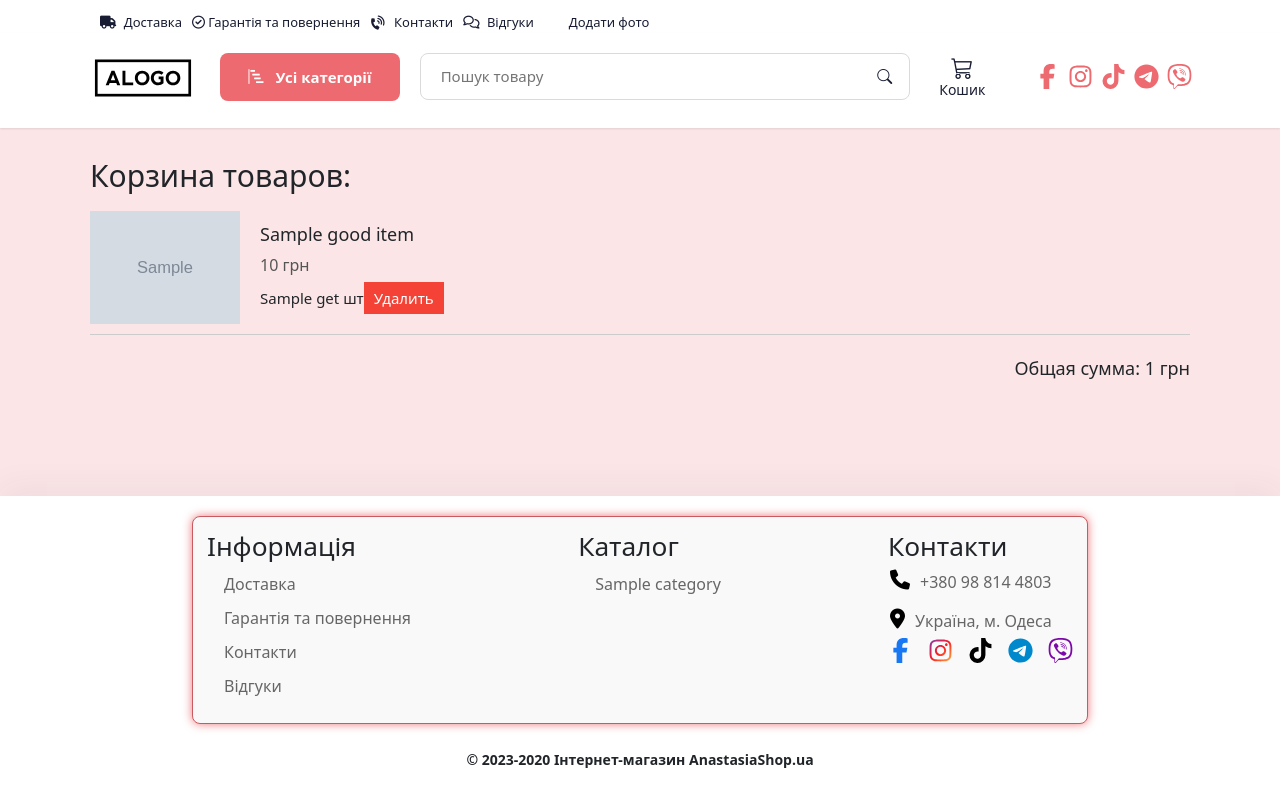
After one commit to GavdzinskyiVeacheslav/Shop, a Python web app: template public/templates/public/shop_cart.html in a window 1280 px wide. The commit adds this page. Run offline with Jinja, Linux system fonts and the light colour scheme; the template is opened without the code that fills it: most values are stand-ins (such as "Sample title", 1, 10 or a date in 2020); grey boxes marked "Sample" are stand-in pictures.

Commit message:
Кнопка купить версия #1, Страница корзины начало

```diff
--- a/public/templates/public/good_page.html
+++ b/public/templates/public/good_page.html
@@ -109,7 +109,7 @@
                             </span>
                 {% endif %}
             </p>
-            <button class="button_buy" onclick="location.reload();">
+            <button class="button_buy" onclick="addToCart({{ good_item.id }});">
                 <i class="bi bi-cart3"></i>Купити
             </button>
         </div>
--- a/public/templates/public/goods.html
+++ b/public/templates/public/goods.html
@@ -22,8 +22,7 @@
             <h3>Товары не найдены</h3>
             {% endif %}
             {% for good in goods_list %}
-            <div class="product" id="product_{{ good.id }}" onclick="location.href='good_page/{{ good.id }}'"
-                 onmouseenter="start_hover({{ good.id }});" onmouseleave="end_hover({{ good.id }});">
+            <div class="product" id="product_{{ good.id }}" onclick="location.href='good_page/{{ good.id }}'">
                 <img src="{% if good.photos %}/static/{{ good.photos[-1].picture }}{% else %}/static/images/default-image.jpg{% endif %}"
                      alt="Нет картинки">
                 <h2>{{ good.name }}</h2>
@@ -46,7 +45,7 @@
                             </span>
                     {% endif %}
                 </p>
-                <button class="btn_buy" onclick="event.stopPropagation(); location.reload();">
+                <button class="btn_buy" onclick="event.stopPropagation(); addToCart({{ good.id }});">
                     <i class="bi bi-cart3"></i>Купити</button>
             </div>
             {% endfor %}
--- a/public/templates/public/include/header.html
+++ b/public/templates/public/include/header.html
@@ -23,7 +23,7 @@
             <div class="column col-auto">
                 <h1>
                     <a href="/goods" style="display:block;">
-                        <img src="/static/images/logos/logo1.svg" alt="#" width="126" height="100">
+                        <img src="/static/images/logos/logo1.svg" alt="Нет логотипа" width="126" height="100">
                     </a>
                 </h1>
             </div>
@@ -80,8 +80,9 @@
                                 </li>
                                 <li class="list-inline-item item_favorite"><a href="/shop_cart" aria-label="Кошик">
                                     <div>
-                                        <div class="user_panel_icon"><i class="bi bi-cart3"></i></div>
+                                        <div id="cart" class="user_panel_icon"><i class="bi bi-cart3"></i></div>
                                         <div class="user_panel_text">Кошик</div>
+                                        <div id="bage"><span style="display: none;">0</span></div>
                                     </div>
                                 </a>
                                 </li>
@@ -291,9 +292,10 @@
         </a>
     </div>
     <div class="bottom_item_add_mobile">
-        <a href="/create_ad">
+        <a href="/shop_cart">
             <div class="mobile_menu_bottom_item_icon"><i class="bi bi-cart3"></i></div>
             <div class="mobile_menu_bottom_item_text">Кошик</div>
+            <div id="bage_mobile"><span style="display: none;">0</span></div>
         </a>
     </div>
 </div>
--- a/public/templates/public/layout.html
+++ b/public/templates/public/layout.html
@@ -34,7 +34,7 @@
   <script src="/static/js/bootstrap.bundle.min.js" defer></script>
   <script src="/static/js/jquery.cookie.min.js" defer></script>
   <script src="/static/js/main.js" defer></script>
-
+  <script src="https://cdnjs.cloudflare.com/ajax/libs/js-cookie/3.0.1/js.cookie.min.js"></script>
 
 
   <!-- В этот блок подключаем с той стороны например другого HTML: скрипты, стили, шрифты, и так далее -->
--- /dev/null
+++ b/public/templates/public/shop_cart.html
@@ -0,0 +1,25 @@
+{% extends '/public/layout.html' %}
+
+{% block specific_header %}
+{% endblock specific_header %}
+
+{% block body %}
+<div class="container-shop-cart">
+    <h2>Корзина товаров:</h2>
+    {% for good_item in good_items %}
+    <div class="cart-item">
+        <img src="{% if good_item.photos %}/static/{{ good_item.photos[-1].picture }}{% else %}/static/images/default-image.jpg{% endif %}"
+                     alt="Нет картинки">
+        <div class="cart-item-details">
+            <div class="cart-item-title">{{ good_item.name }}</div>
+            <div class="cart-item-price">{{ good_item.price }} грн</div>
+            <div class="cart-item-quantity">
+                 {{ quantity.get(good_item.id, 1) }} шт
+                <button class="cart-item-remove">Удалить</button>
+            </div>
+        </div>
+    </div>
+    {% endfor %}
+    <div class="cart-total">Общая сумма: {{ total_sum }} грн</div>
+</div>
+{% endblock body %}
--- a/static/css/bs.css
+++ b/static/css/bs.css
@@ -589,7 +589,7 @@ select:disabled {
     --bs-badge-font-size: 0.75em;
     --bs-badge-font-weight: 700;
     --bs-badge-color: #fff;
-    --bs-badge-bg-color: #F44336;
+    --bs-badge-bg-color: #ec6a70;
     --bs-badge-border-radius: 0.375rem;
     display: inline-block;
     padding: var(--bs-badge-padding-y) var(--bs-badge-padding-x);
--- a/static/css/style.css
+++ b/static/css/style.css
@@ -2211,7 +2211,6 @@ input[type="number"] {
    box-shadow: 0px 0px 40px rgba(240, 133, 139, 0.3); /* Тень под кнопкой */
 }
 
-
 /* Отступ между иконкой и текстом */
 .button_buy .bi-cart3 {
     margin-right: 8px; /* Настройте отступ по вашему вкусу */
@@ -2220,3 +2219,91 @@ input[type="number"] {
 .good_code {
     font-weight: 500;
 }
+
+/* Наведение на карточки */
+.hovered {
+    transform: scale(1.05);
+    transition: transform 0.3s;
+}
+
+/* Страница корзины */
+.container-shop-cart {
+    max-width: 1200px;
+    margin: 0 auto;
+    padding: 20px;
+}
+
+.cart-item {
+    display: flex;
+    flex-wrap: wrap;
+    align-items: center;
+    border-bottom: 1px solid #ccc;
+    padding: 10px 0;
+}
+
+.cart-item img {
+    max-width: 150px;
+    margin-right: 20px;
+}
+
+.cart-item-details {
+    flex: 1;
+    display: flex;
+    flex-direction: column;
+}
+
+.cart-item-title {
+    font-size: 18px;
+    margin-bottom: 5px;
+}
+
+.cart-item-price {
+    font-size: 16px;
+    color: #555;
+    margin-bottom: 5px;
+}
+
+.cart-item-quantity {
+    display: flex;
+    align-items: center;
+}
+
+.cart-item-quantity input {
+    width: 50px;
+    margin-right: 10px;
+    padding: 5px;
+    text-align: center;
+}
+
+.cart-item-remove {
+    background-color: #f44336;
+    color: #fff;
+    border: none;
+    padding: 5px 10px;
+    cursor: pointer;
+}
+
+.cart-total {
+    text-align: right;
+    font-size: 18px;
+    margin-top: 20px;
+}
+
+@media (max-width: 768px) {
+    .cart-item {
+        flex-direction: column;
+        align-items: flex-start;
+    }
+
+    .cart-item img {
+        margin-bottom: 10px;
+    }
+
+    .cart-item-quantity {
+        margin-top: 10px;
+    }
+
+    .cart-total {
+        text-align: left;
+    }
+}
--- a/static/js/picture_cropping.js
+++ b/static/js/picture_cropping.js
@@ -160,7 +160,7 @@ function DeleteCroppedImage(photo_index, photo_id) {
     // Если команда - удалить реальную картинку, а не свежезагруженную, заполнить список для дальнейшего удаления
     if (photo_exist) {
         if (photo_id != 'undefined' && photo_id != false && photo_id != null) {
-            DeletedPhotoIds.push(photo_id);
+            deletedPhotoIds.push(photo_id);
         }
         // Удалить указатель на существование фотографии
         $("#CroppedPhoto" + photo_index).removeAttr('data-existing_photo');
```
Also changed, not shown: public/shop.py (+48 -1 lines), static/js/goods.js (+91 -44 lines), utils/common.py (+12 -0 lines).
